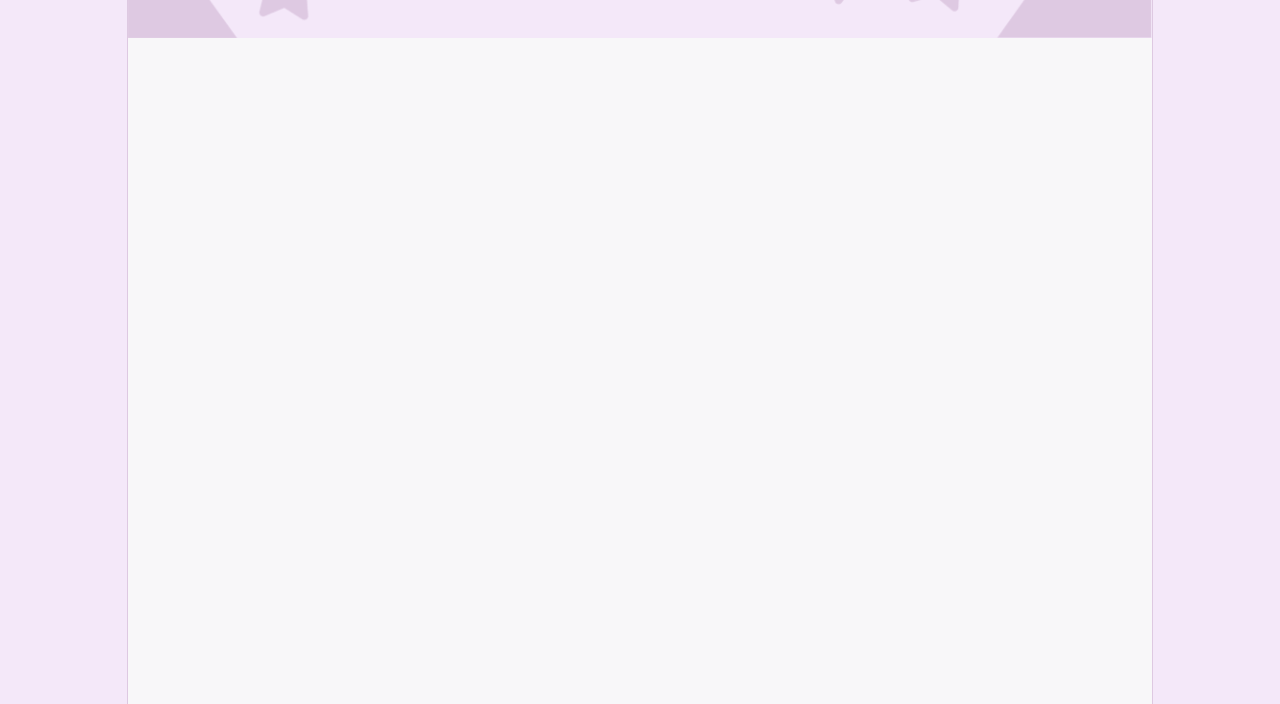
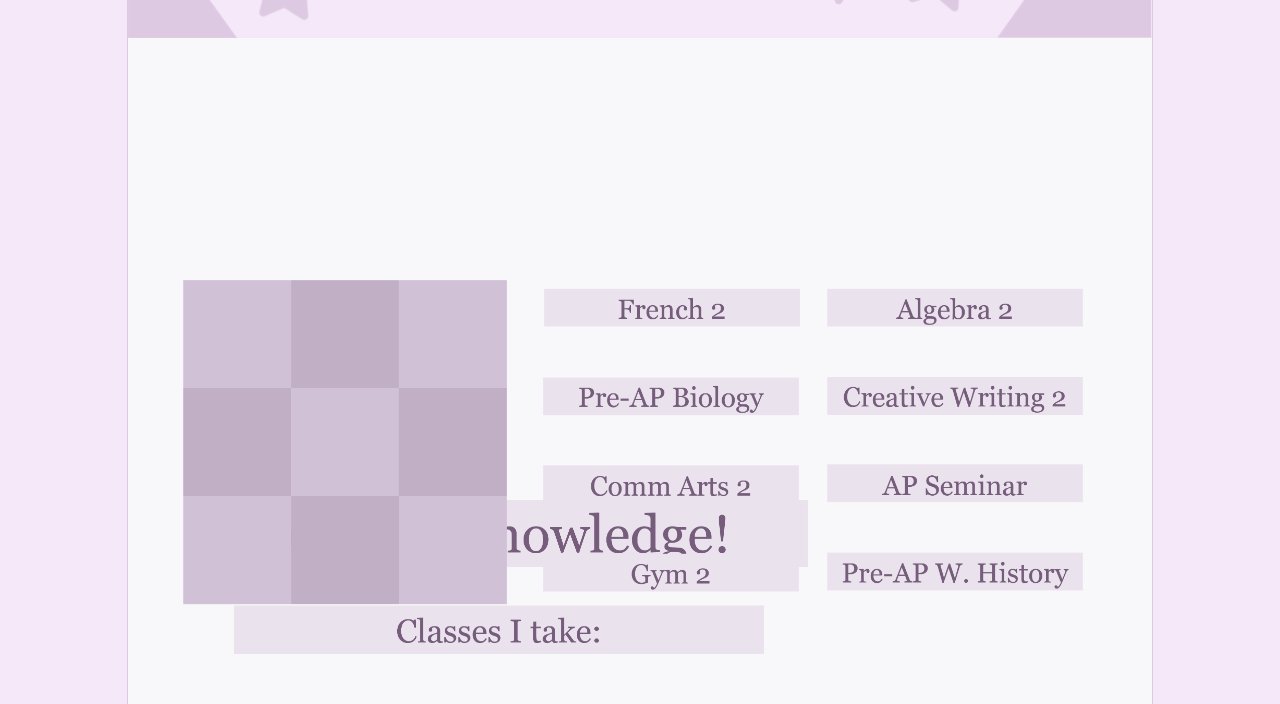
Before and after one commit to zoorabba/2026.portfolio, a plain HTML site: page index.html in a window 1280 px wide. Shown: the part 696-1400 px from the top of the page. Drawn offline with Linux system fonts and the light colour scheme.

Commit message:
commit duos

```diff
--- a/index.html
+++ b/index.html
@@ -8,7 +8,8 @@
 </head>
 <body>
 <!-- dude lock in or something -->
-    <div id="main_container">
+
+<div id="main_container">
 
 
     <!-- beginning of the nav -->
@@ -38,10 +39,16 @@
 
 
         <!-- knowledge -->
-        <div id="knowledge"> </div>
+
+        <div id="knowledge">
+            <img id="classes" src="/Images/CLASSES.png" alt="behind" width="300px">
+            <img id="aqkn" src="/Images/AQ-KN.png" alt="aqkn" width="620px">
+        </div>
+
           <div class="divider">
             <img id="PB-one" src="/Images/PURPLE-border.png" alt="purpleborder" height="86.2px">
         </div>
+
         <!-- end of knowledge -->
 
 
--- a/jolteon.css
+++ b/jolteon.css
@@ -68,6 +68,17 @@ body{
     background-color: #f8f7f9;
 }
 
+#classes {
+    position: relative;
+    scale: 3;
+    margin-left: 355px;
+    margin-top: 350px
+}
+
+#aqkn {
+    margin-left: 60px;
+}
+
 .divider {
     height: 85px;
     width: 100%;
```
Also changed, not shown: Images/AQ-KN.png (added), Images/CLASSES.png (added).
